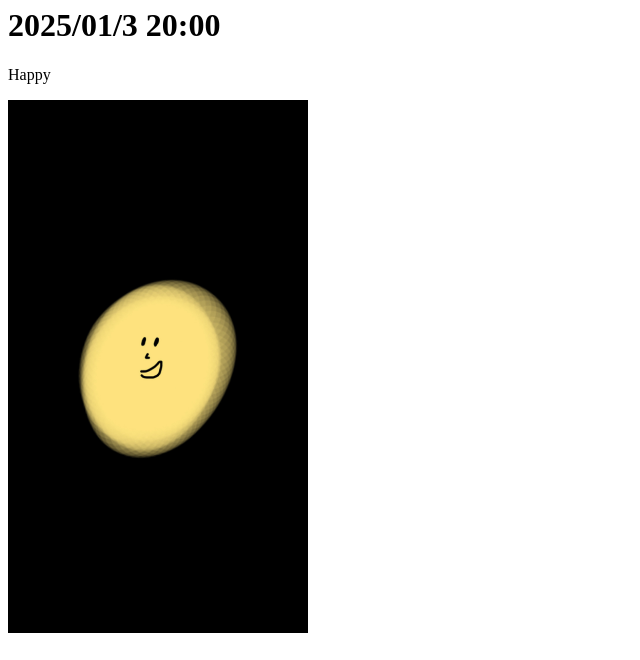
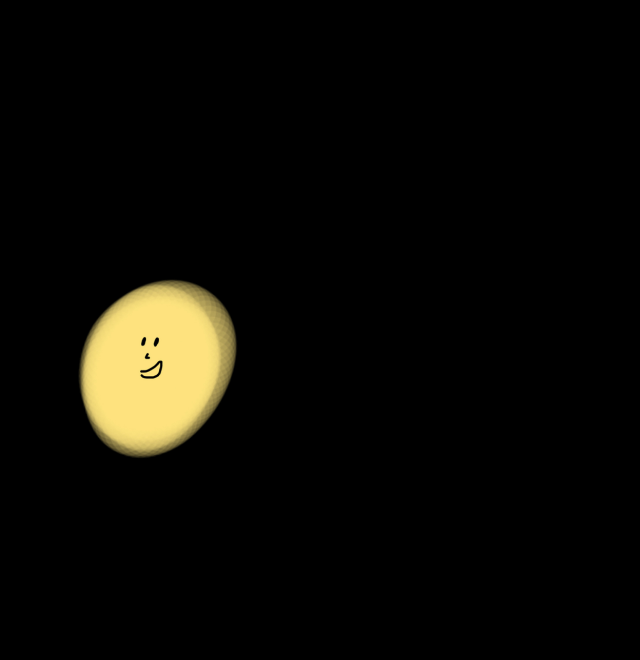
Before and after one commit to Slionkyiu1129/MoodyBaby, a plain HTML site: page index.html in a window 1280 px wide. Shown: the part 140-800 px from the top of the page, without its empty margins (0-640 px from the left). Drawn offline with Linux system fonts and the light colour scheme.

Commit message:
Update index.html
背景變黑

```diff
--- a/index.html
+++ b/index.html
@@ -1,6 +1,6 @@
 <!DOCTYPE html>
 
-<html lang="en" class="html-A">
+<html lang="en" class="html-A" style="background-color: black;">
     <head>
         <meta charset="utf-8">
         <title>Moody Baby</title>
```
